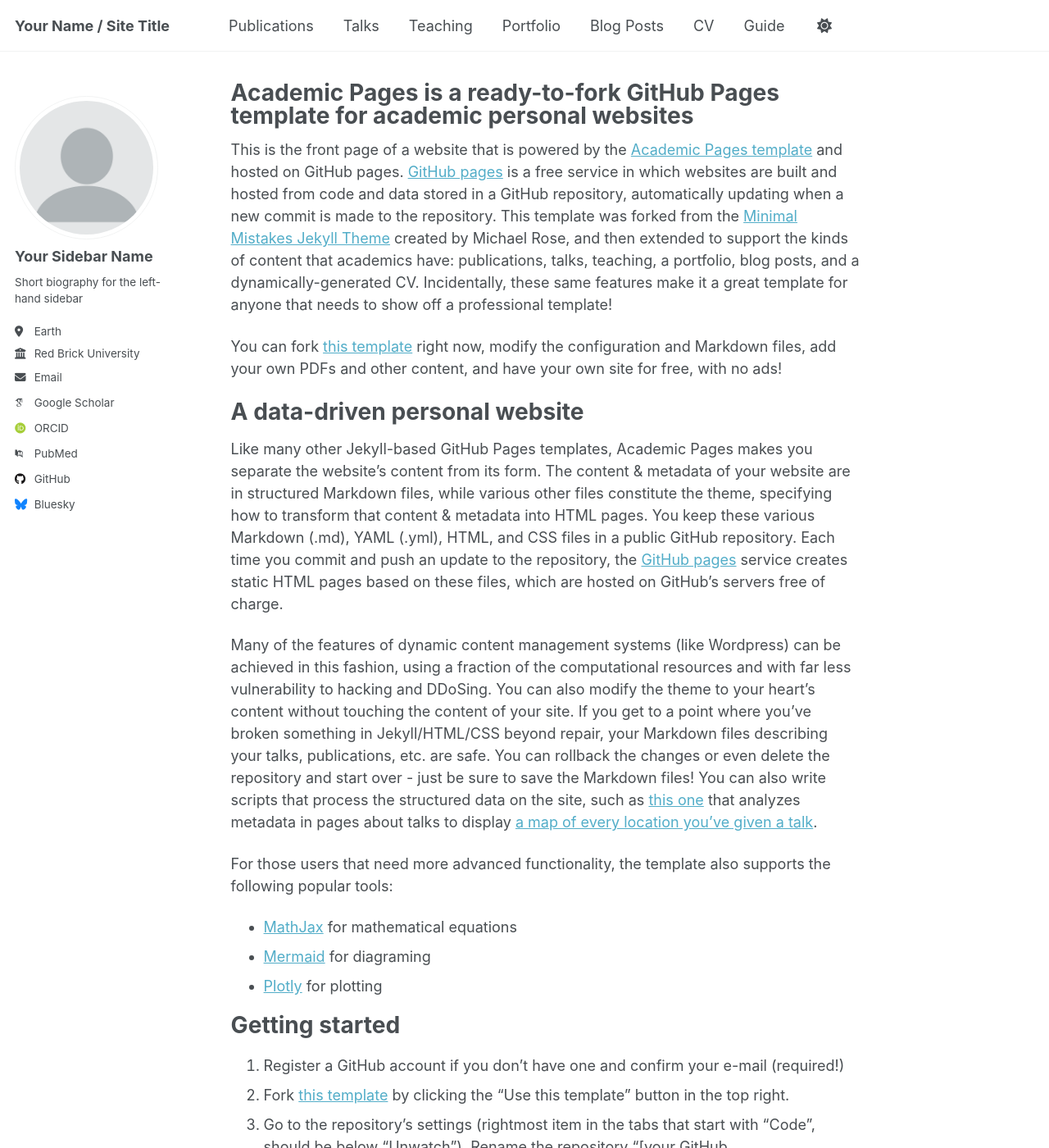
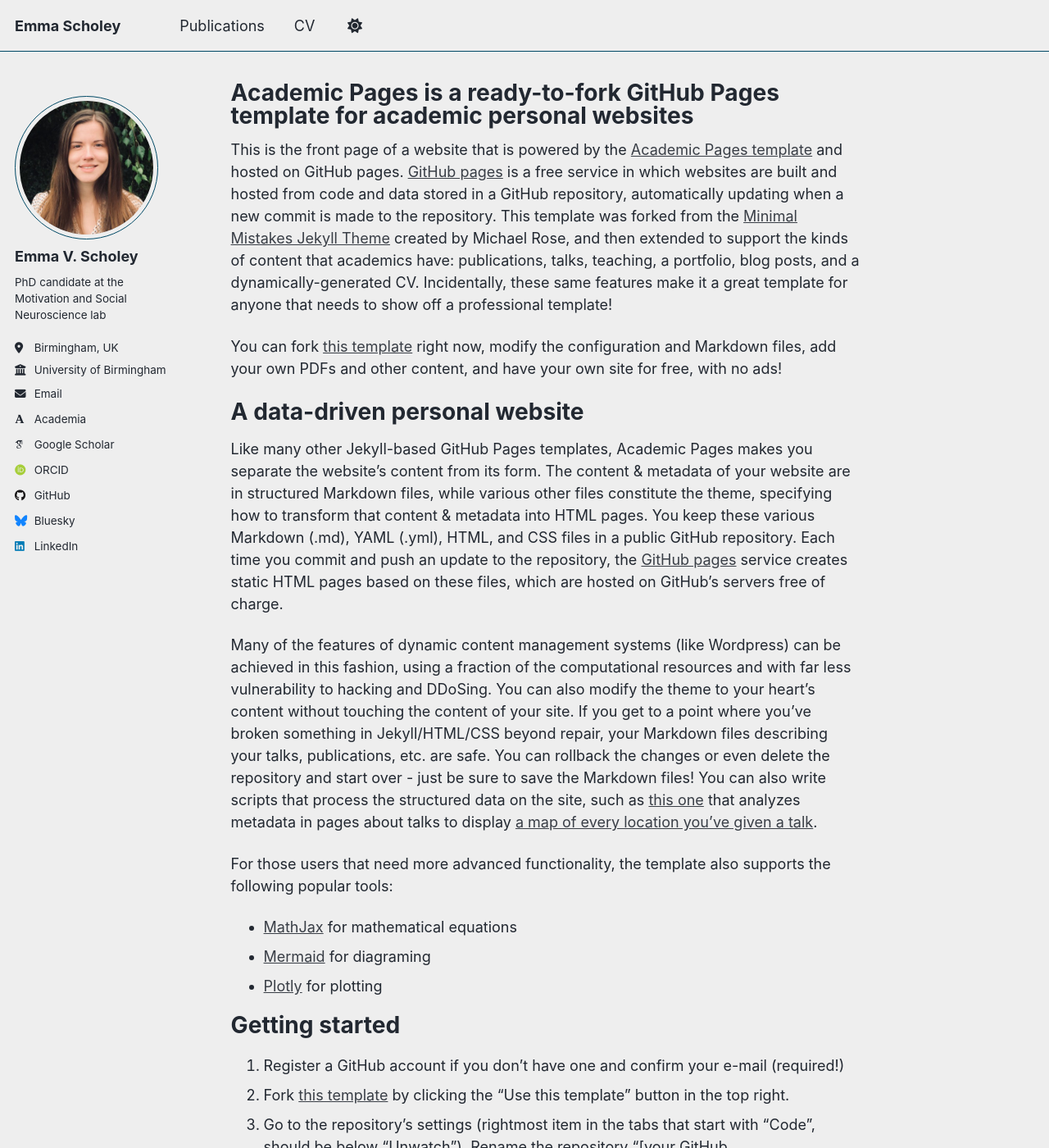
Before and after one commit to escholey/escholey.github.io, a Jekyll site: the page built from _pages/about.md, in a window 1280 px wide and 1400 px high. Shown: the whole window at 82% size. Built offline with Jekyll 4.4.1, drawn with Linux system fonts in a browser that asks for light colours; some web fonts are replaced; a script that is not in the unit is left out; some of the changed text lies outside the part shown.

Commit message:
update _config

```diff
--- a/_config.yml
+++ b/_config.yml
@@ -7,40 +7,40 @@
 # server process.
 
 # Basic Site Settings
-locale                   : "en-US"
-site_theme               : "default" # Currently available options are "default", "air"
-title                    : "Your Name / Site Title"
+locale                   : "en-GB"
+site_theme               : "air" # Currently available options are "default", "air"
+title                    : "Emma Scholey"
 title_separator          : "-"
-name                     : &name "Your Name"
-description              : &description "Your Name's academic portfolio"   # Update this with a general description of your site, this is the default if not overridden by a page
+name                     : &name "Emma Scholey"
+description              : &description "Emma Scholey's academic portfolio"   # Update this with a general description of your site, this is the default if not overridden by a page
 url                      : https://academicpages.github.io # The base hostname & protocol for your site e.g. "https://[your GitHub username].github.io",
                                                            # or if you already have some other page hosted on Github then use "https://[your GitHub username].github.io/[Your Repo Name]"
 baseurl                  : "" # the subpath of your site, e.g. "/blog"
-repository               : "academicpages/academicpages.github.io"
+repository               : "escholey/escholey.github.io"
 
 # Site Author - The following control what appear as part of the author content on the side bar.
 #               If a field is blank the icon and link will not appear, otherwise it will be shown.
 #               Additional customization can be done by editing /_includes/author-profile.html
 author:
   # Biographic information
-  avatar           : "profile.png"
-  name             : "Your Sidebar Name"
+  avatar           : "profile.jpeg"
+  name             : "Emma V. Scholey"
   pronouns         : # example: "she/her"
-  bio              : "Short biography for the left-hand sidebar"
-  location         : "Earth"
-  employer         : "Red Brick University"
+  bio              : "PhD candidate at the Motivation and Social Neuroscience lab"
+  location         : "Birmingham, UK"
+  employer         : "University of Birmingham"
   uri              : # URL
-  email            : "none@example.org"
+  email            : "e.v.scholey@bham.ac.uk"
 
   # Academic websites
-  academia         : # URL
+  academia         : "https://www.msn-lab.com"
   arxiv            : # URL - Update with the correct link to your profile
-  googlescholar    : "https://scholar.google.com/citations?user=PS_CX0AAAAAJ"
+  googlescholar    : "https://scholar.google.com/citations?user=fEcQQ70AAAAJ&hl"
   inspire-hep      : # URL
   impactstory      : # URL
-  orcid            : "https://orcid.org/yourorcidurl"
+  orcid            : "https://orcid.org/0000-0002-2864-8939"
   semantic         : # URL
-  pubmed           : "https://www.ncbi.nlm.nih.gov/pubmed/?term=john+snow"
+  pubmed           : # URL
   researchgate     : # URL
   scopus           : # URL
 
@@ -48,13 +48,13 @@
   bitbucket        : # Username - Update with your username on the site
   codepen          : # Username
   dribbble         : # Username
-  github           : "academicpages"
+  github           : "escholey"
   kaggle           : # Username
   stackoverflow    : # User number or user number and name (i.e., use "1" or "1/jeff-atwood")
 
   # Social media
   artstation       : # Username
-  bluesky          : "bsky.app" # Replace this with you Bluesky username
+  bluesky          : "@emmavscholey.bsky.social" # Replace this with you Bluesky username
   facebook         : # Username
   flickr           : # Username
   foursquare       : # Username
@@ -63,7 +63,7 @@
   keybase          : # Username
   instagram        : # Username
   lastfm           : # Username
-  linkedin         : # Username
+  linkedin         : "emma-scholey"
   mastodon         : # URL
   medium           : # URL
   pinterest        : # Username
@@ -82,11 +82,9 @@
 # Publication Category - The following the list of publication categories and their headings
 publication_category:
   books:
-    title: 'Books'
+    title: 'Book Chapters'
   manuscripts:
-    title: 'Journal Articles'
-  conferences:
-    title: 'Conference Papers'
+    title: 'Journal Articles & Preprints'
 
 # Site Settings
 teaser                   :  # filename of teaser fallback teaser image placed in /images/ for social media previews
@@ -122,7 +120,7 @@
       options:
         format           : "iso8601" # "iso8601" (default), "timestamp-seconds", "timestamp-milliseconds"
 atom_feed:
-  hide                   : false     # change to true to hide the RSS feed in the footer
+  hide                   : true     # change to true to hide the RSS feed in the footer
   path                   : # blank (default) uses feed.xml
 
 
```
Also changed, not shown: _data/navigation.yml (+9 -9 lines), images/profile.jpeg (added), images/profile.png (deleted).
